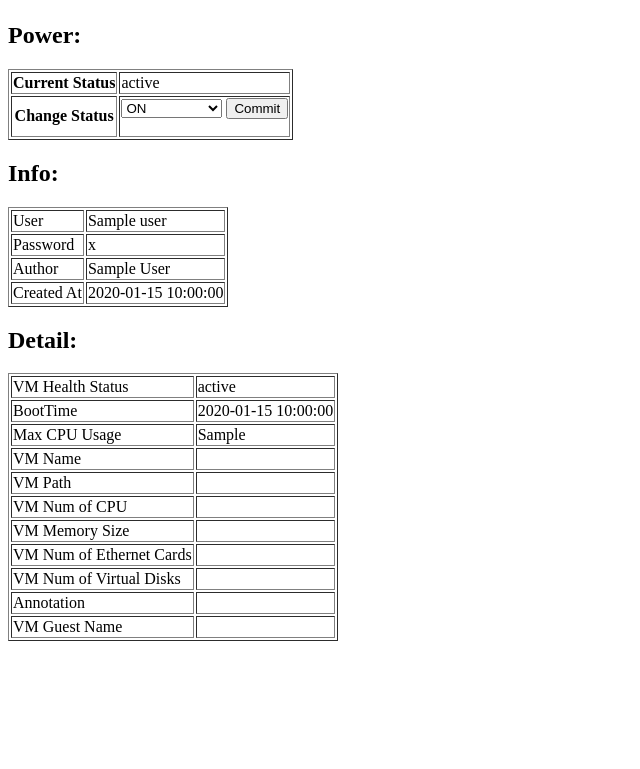
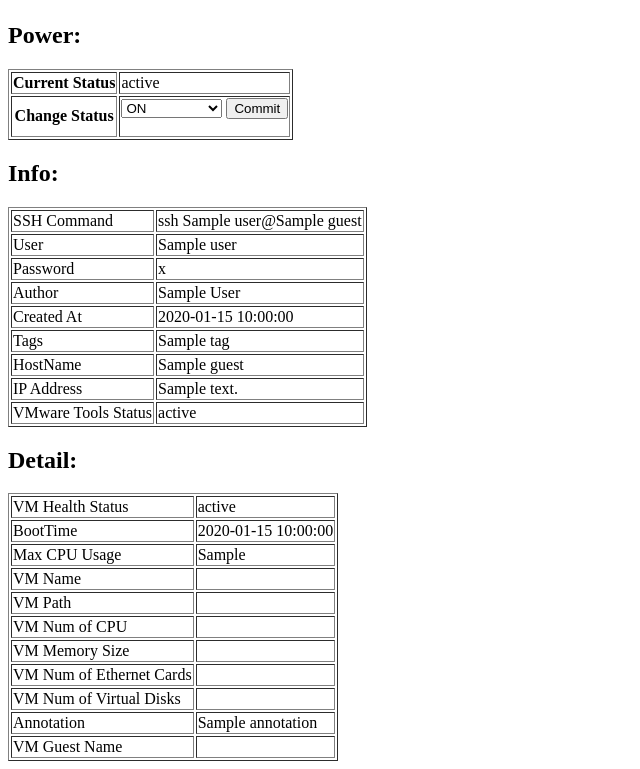
Before and after one commit to cdsl-research/ecoman, a Flask app: template templates/detail.html in a window 1280 px wide. Shown: the part 58-827 px from the top of the page, without its empty margins (0-640 px from the left). Before the commit the page ends 699 px from the top, so only its background shows below. Run offline with Flask 2, Linux system fonts and the light colour scheme; the template is opened without the code that fills it: most values are stand-ins (such as "Sample title", 1, 10 or a date in 2020).

Commit message:
template format fixed

```diff
--- a/templates/detail.html
+++ b/templates/detail.html
@@ -5,7 +5,7 @@
 <table border=1>
 <tr>
   <th>Current Status</th>
-  <td><span id="current_power">{{ detail.get('vim.vm.Summary').get('runtime').get('powerState') }}</span></td>
+  <td><span id="current_power">{{ detail.get('vim.vm.Summary').get('runtime').get('powerState') | default('') }}</span></td>
 </tr>
 <tr>
   <th>Change Status</th>
@@ -27,68 +27,87 @@
 <h2>Info:</h2>
 <table border=1>
 <tr>
+  <td>SSH Command</td>
+  <td>ssh {{ detail.info.user }}@{{ detail.get('vim.vm.Summary').guest.hostName }}</td>
+</tr>
+<tr>
   <td>User</td>
   <td>{{ detail.info.user | default('') }}</td>
 </tr>
 <tr>
   <td>Password</td>
-  <td>{{ detail.get('info').get('password') }}</td>
+  <td>{{ detail.info.password }}</td>
 </tr>
 <tr>
   <td>Author</td>
-  <td>{{ detail.get('info').get('author') }}</td>
+  <td>{{ detail.info.author }}</td>
 </tr>
 <tr>
   <td>Created At</td>
-  <td>{{ detail.get('info').get('created_at') }}</td>
+  <td>{{ detail.info.created_at }}</td>
 </tr>
+<tr>
+  <td>Tags</td>
+  <td>{{ detail.info.tag }}</td>
+</tr>
+<tr>
+  <td>HostName</td>
+  <td>{{ detail.get('vim.vm.Summary').guest.hostName }}</td>
+</tr>
+<tr>
+  <td>IP Address</td>
+  <td>{{ detail.get('vim.vm.Summary').guest.ipAddress }}</td>
+</tr>
+<tr>
+  <td>VMware Tools Status</td>
+  <td>{{ detail.get('vim.vm.Summary').guest.toolsStatus }}</td>
 </table>
 
 <h2>Detail:</h2>
 <table border=1>
 <tr>
   <td>VM Health Status</td>
-  <td>{{ detail.get('vim.vm.Summary').get('overallStatus') }}</td>
+  <td>{{ detail.get('vim.vm.Summary').overallStatus }}</td>
 </tr>
 <tr>
   <td>BootTime</td>
-  <td>{{ detail.get('vim.vm.Summary').get('runtime').get('bootTime') }}</td>
+  <td>{{ detail.get('vim.vm.Summary').runtime.bootTime }}</td>
 </tr>
 <tr>
   <td>Max CPU Usage</td>
-  <td>{{ detail.get('vim.vm.Summary').get('runtime').get('maxCpuUsage') }}</td>
+  <td>{{ detail.get('vim.vm.Summary').runtime.maxCpuUsage }}</td>
 </tr>
 <tr>
   <td>VM Name</td>
-  <td>{{ detail.get('vim.vm.Summary').get('config').get('name') }}</td>
+  <td>{{ detail.get('vim.vm.Summary').config.name }}</td>
 </tr>
 <tr>
   <td>VM Path</td>
-  <td>{{ detail.get('vim.vm.Summary').get('config').get('vmPathName') }}</td>
+  <td>{{ detail.get('vim.vm.Summary').config.vmPathName }}</td>
 </tr>
 <tr>
   <td>VM Num of CPU</td>
-  <td>{{ detail.get('vim.vm.Summary').get('config').get('numCpu') }}</td>
+  <td>{{ detail.get('vim.vm.Summary').config.numCpu }}</td>
 </tr>
 <tr>
   <td>VM Memory Size</td>
-  <td>{{ detail.get('vim.vm.Summary').get('config').get('memorySizeMB') }}</td>
+  <td>{{ detail.get('vim.vm.Summary').config.memorySizeMB }}</td>
 </tr>
 <tr>
   <td>VM Num of Ethernet Cards</td>
-  <td>{{ detail.get('vim.vm.Summary').get('config').get('numEthernetCards') }}</td>
+  <td>{{ detail.get('vim.vm.Summary').config.numEthernetCards }}</td>
 </tr>
 <tr>
   <td>VM Num of Virtual Disks</td>
-  <td>{{ detail.get('vim.vm.Summary').get('config').get('numVirtualDisks') }}</td>
+  <td>{{ detail.get('vim.vm.Summary').config.numVirtualDisks }}</td>
 </tr>
 <tr>
   <td>Annotation</td>
-  <td>{{ detail.get('vim.vm.Summary').get('config').get('annotation') }}</td>
+  <td>{{ detail.info.annotation }}</td>
 </tr>
 <tr>
   <td>VM Guest Name</td>
-  <td>{{ detail.get('vim.vm.Summary').get('config').get('guestFullName') }}</td>
+  <td>{{ detail.get('vim.vm.Summary').config.guestFullName }}</td>
 </tr>
 </table>
 
```
